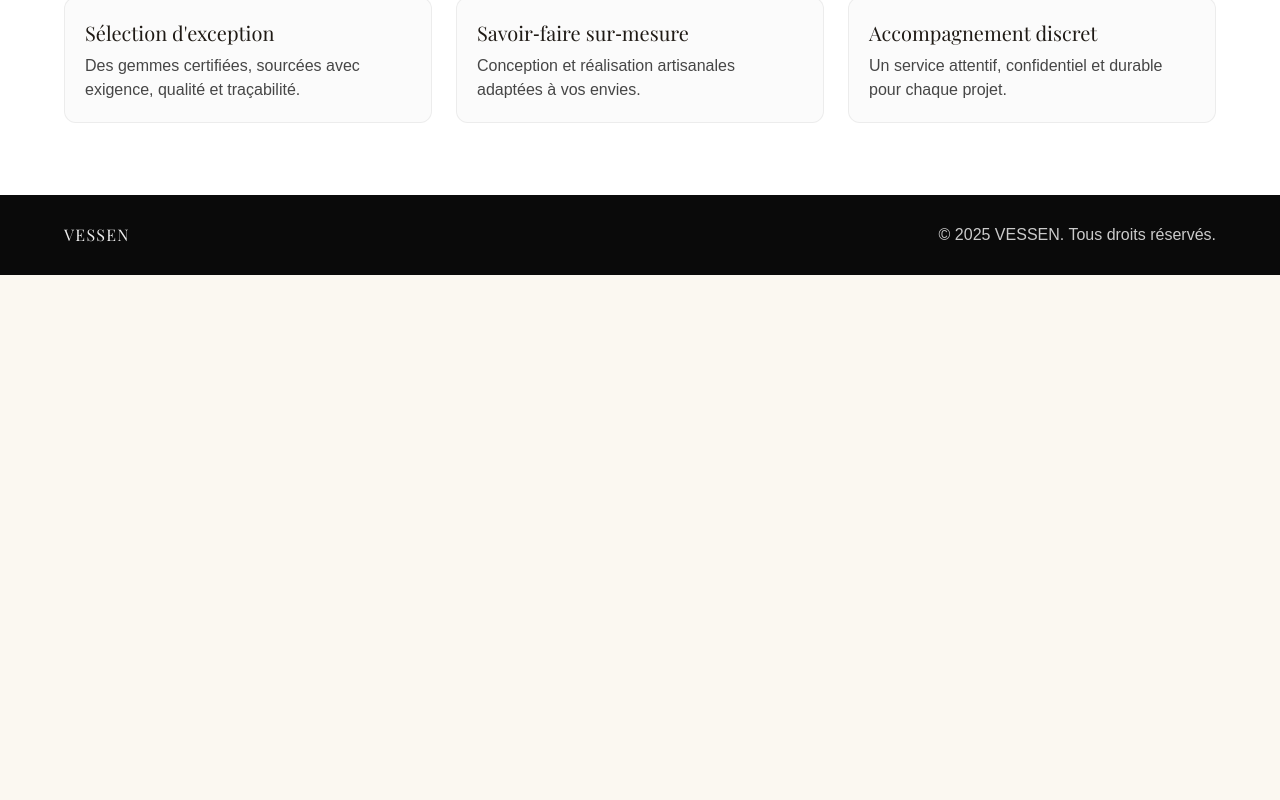
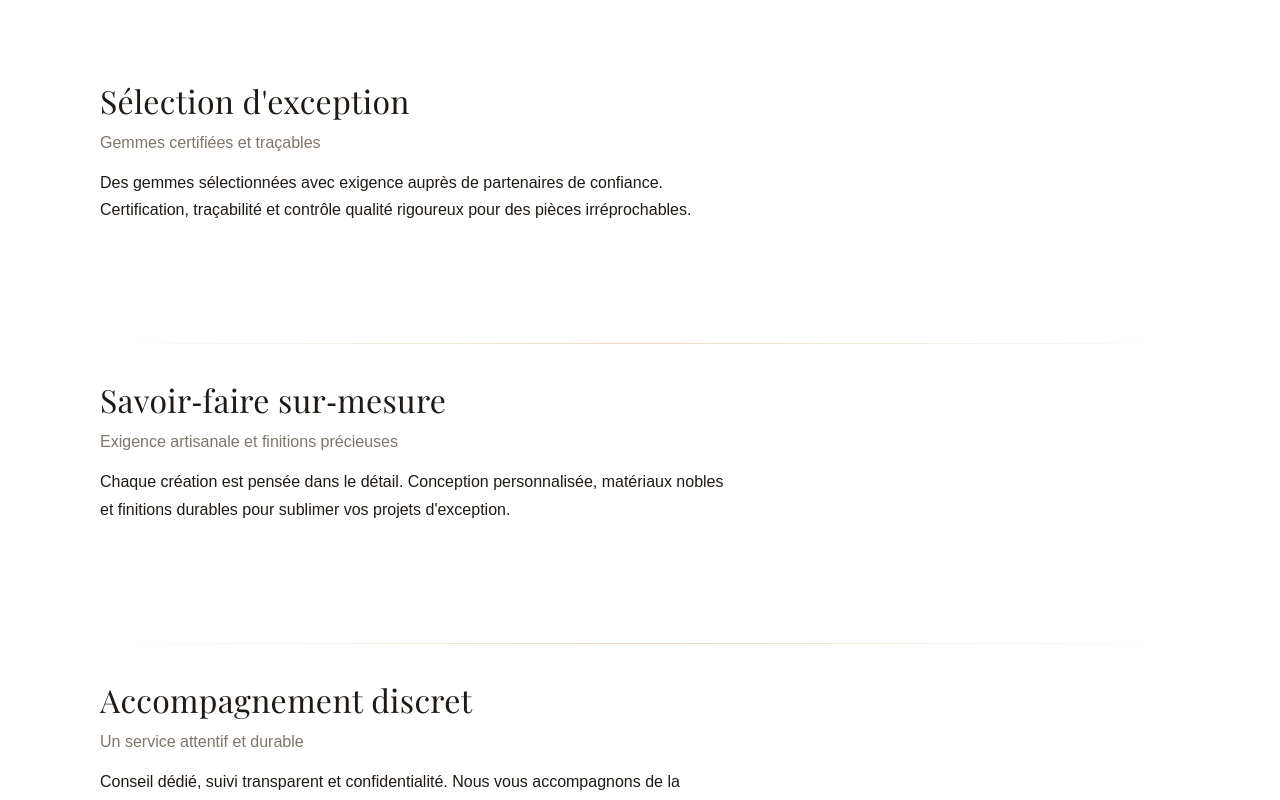
Before and after one commit to bmoby/vessen, a Next.js app: page / in a window 1280 px wide. Shown: the part 780-1580 px from the top of the page. Before the commit the page ends 1055 px from the top, so only its background shows below. Built offline with nearby package versions, Linux system fonts and the light colour scheme.

Commit message:
version 5

```diff
--- a/src/components/sections/Strengths.tsx
+++ b/src/components/sections/Strengths.tsx
@@ -1,17 +1,29 @@
 import styles from "./strengths.module.css";
 
-const strengths = [
+type Strength = {
+  title: string;
+  subtitle: string;
+  description: string;
+};
+
+const strengths: Strength[] = [
   {
     title: "Sélection d'exception",
-    text: "Des gemmes certifiées, sourcées avec exigence, qualité et traçabilité.",
+    subtitle: "Gemmes certifiées et traçables",
+    description:
+      "Des gemmes sélectionnées avec exigence auprès de partenaires de confiance. Certification, traçabilité et contrôle qualité rigoureux pour des pièces irréprochables.",
   },
   {
     title: "Savoir‑faire sur‑mesure",
-    text: "Conception et réalisation artisanales adaptées à vos envies.",
+    subtitle: "Exigence artisanale et finitions précieuses",
+    description:
+      "Chaque création est pensée dans le détail. Conception personnalisée, matériaux nobles et finitions durables pour sublimer vos projets d'exception.",
   },
   {
     title: "Accompagnement discret",
-    text: "Un service attentif, confidentiel et durable pour chaque projet.",
+    subtitle: "Un service attentif et durable",
+    description:
+      "Conseil dédié, suivi transparent et confidentialité. Nous vous accompagnons de la sélection à la livraison pour une expérience sereine et haut de gamme.",
   },
 ];
 
@@ -20,10 +32,13 @@ export default function Strengths() {
     <section className={styles.section} id="services">
       <div className={styles.container}>
         {strengths.map((item) => (
-          <div key={item.title} className={styles.card}>
-            <h3 className={styles.cardTitle}>{item.title}</h3>
-            <p className={styles.cardText}>{item.text}</p>
-          </div>
+          <article key={item.title} className={styles.block}>
+            <header className={styles.blockHeader}>
+              <h2 className={styles.blockTitle}>{item.title}</h2>
+              <p className={styles.blockSubtitle}>{item.subtitle}</p>
+            </header>
+            <div className={styles.blockBody}>{item.description}</div>
+          </article>
         ))}
       </div>
     </section>
--- a/src/components/sections/strengths.module.css
+++ b/src/components/sections/strengths.module.css
@@ -5,32 +5,73 @@
 .container {
   max-width: 1200px;
   margin: 0 auto;
-  padding: 56px 24px 72px;
+  padding: 96px 24px 120px;
   display: grid;
-  grid-template-columns: repeat(3, 1fr);
-  gap: 24px;
+  grid-template-columns: 1fr;
+  gap: 0;
 }
 
-.card {
-  background: #fbfbfb;
-  border: 1px solid rgba(0, 0, 0, 0.06);
-  border-radius: 12px;
-  padding: 20px;
+.block {
+  position: relative;
+  background: transparent;
+  border: none;
+  border-radius: 0;
+  padding: 0 0 32px 0;
 }
 
-.cardTitle {
-  font-family: var(--font-playfair), serif;
-  font-size: 1.25rem;
-  margin-bottom: 6px;
+.accentBar {
+  display: none;
 }
 
-.cardText {
-  color: #333;
-  opacity: 0.9;
+.blockHeader {
+  margin-left: 0;
 }
 
-@media (max-width: 900px) {
-  .container {
-    grid-template-columns: 1fr;
+.blockTitle {
+  font-family: var(--font-playfair), serif;
+  font-size: clamp(1.4rem, 3vw, 2rem);
+  letter-spacing: 0.01em;
+  color: var(--text);
+}
+
+.blockSubtitle {
+  color: var(--muted);
+  margin-top: 6px;
+}
+
+.blockBody {
+  color: var(--text);
+  margin-top: 14px;
+  line-height: 1.7;
+  max-width: 72ch;
+}
+
+.divider {
+  display: none;
+}
+
+.block:hover {
+}
+
+.block:focus-within {
+  outline: none;
+}
+
+.block + .block::before {
+  content: "";
+  display: block;
+  height: 1px;
+  margin: 40px 0 32px;
+  background: linear-gradient(
+    to right,
+    transparent,
+    var(--border),
+    transparent
+  );
+}
+
+@media (min-width: 900px) {
+  .block {
+    padding: 40px 36px;
   }
 }
```
